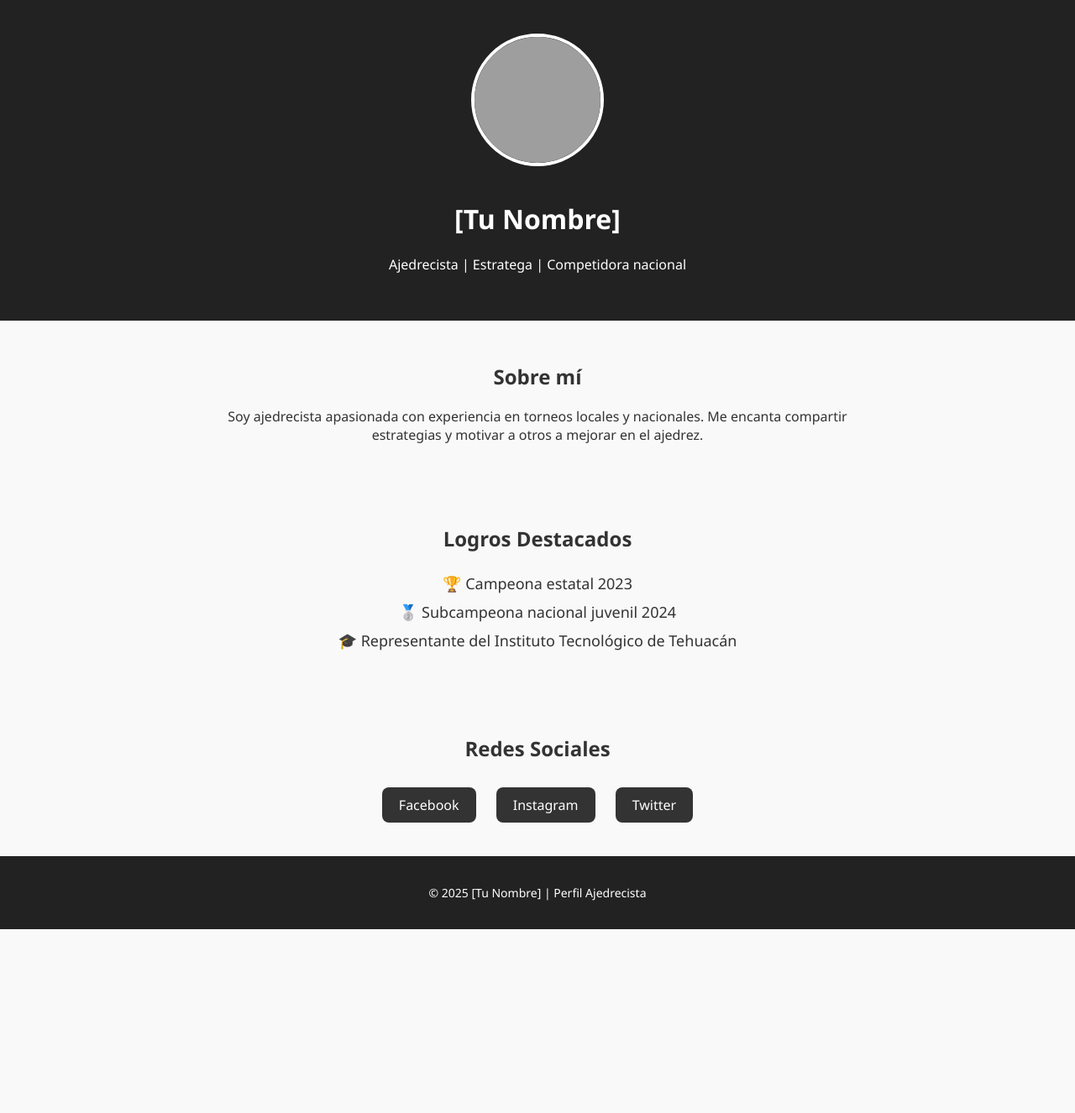
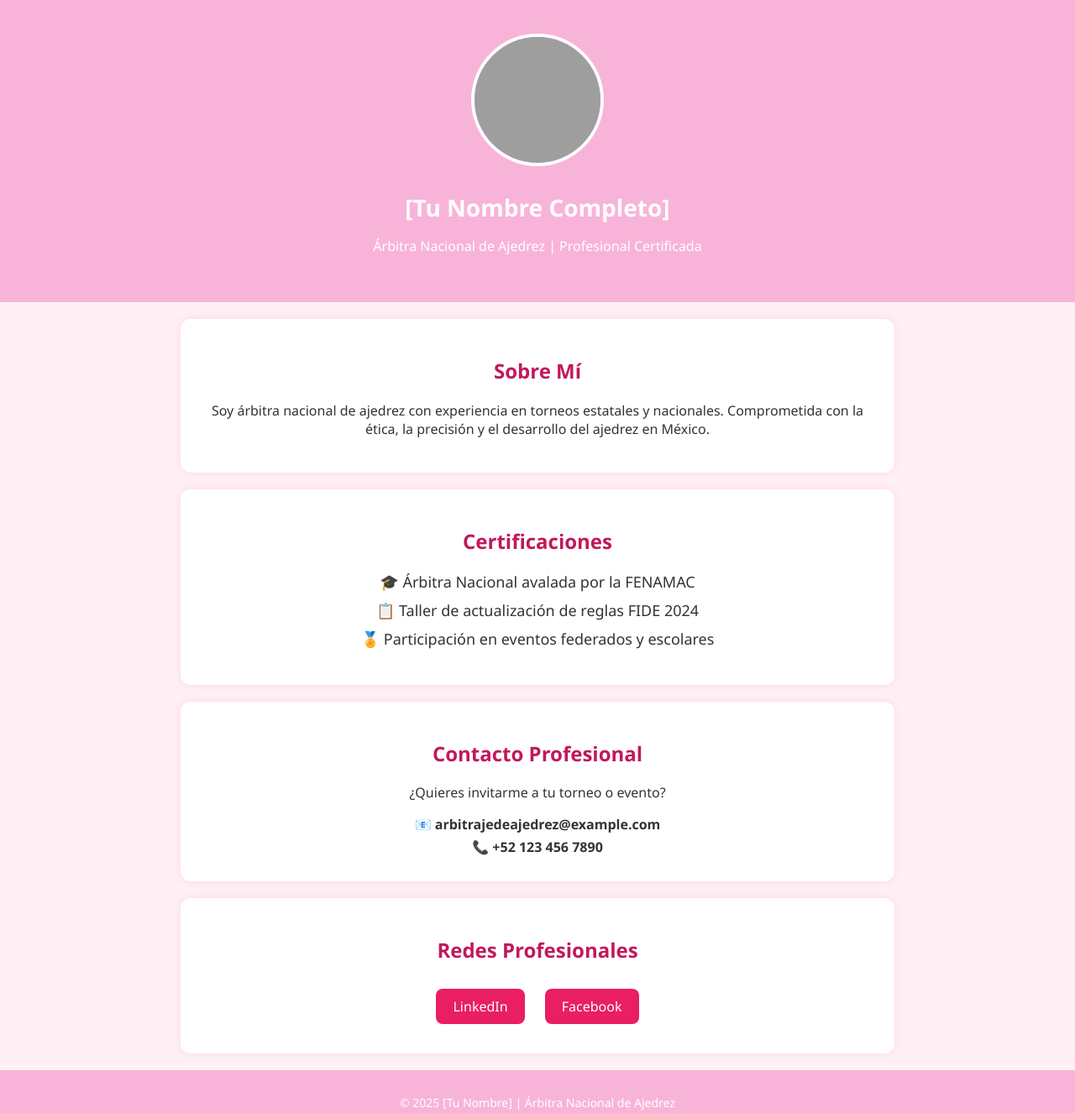
Before and after one commit to rubicat666/RubiCat, a plain HTML site: page index.html in a window 1280 px wide. Shown: the whole page at 84% size. Before the commit the page ends 1107 px from the top, so only its background shows below. Drawn offline with Linux system fonts and the light colour scheme; grey boxes are pictures that could not be loaded.

Commit message:
Pink Chess

```diff
--- a/index.html
+++ b/index.html
@@ -3,43 +3,49 @@
 <head>
     <meta charset="UTF-8">
     <meta name="viewport" content="width=device-width, initial-scale=1.0">
-    <title>Perfil Ajedrecista</title>
+    <title>Perfil Profesional - Árbitra de Ajedrez</title>
     <link rel="stylesheet" href="styles.css">
 </head>
 <body>
     <header>
-        <div class="contenedor-header">
-            <img src="img/perfil.jpg" alt="Foto de perfil" class="foto-perfil">
-            <h1>[Tu Nombre]</h1>
-            <p>Ajedrecista | Estratega | Competidora nacional</p>
-        </div>
+        <img src="img/perfil.jpg" alt="Foto profesional" class="foto-perfil">
+        <h1>[Tu Nombre Completo]</h1>
+        <p>Árbitra Nacional de Ajedrez | Profesional Certificada</p>
     </header>
 
     <section class="seccion">
-        <h2>Sobre mí</h2>
-        <p>Soy ajedrecista apasionada con experiencia en torneos locales y nacionales. Me encanta compartir estrategias y motivar a otros a mejorar en el ajedrez.</p>
+        <h2>Sobre Mí</h2>
+        <p>Soy árbitra nacional de ajedrez con experiencia en torneos estatales y nacionales. Comprometida con la ética, la precisión y el desarrollo del ajedrez en México.</p>
     </section>
 
     <section class="seccion">
-        <h2>Logros Destacados</h2>
+        <h2>Certificaciones</h2>
         <ul>
-            <li>🏆 Campeona estatal 2023</li>
-            <li>🥈 Subcampeona nacional juvenil 2024</li>
-            <li>🎓 Representante del Instituto Tecnológico de Tehuacán</li>
+            <li>🎓 Árbitra Nacional avalada por la FENAMAC</li>
+            <li>📋 Taller de actualización de reglas FIDE 2024</li>
+            <li>🏅 Participación en eventos federados y escolares</li>
         </ul>
     </section>
 
     <section class="seccion">
-        <h2>Redes Sociales</h2>
+        <h2>Contacto Profesional</h2>
+        <p>¿Quieres invitarme a tu torneo o evento?</p>
+        <div class="contacto">
+            <p>📧 arbitrajedeajedrez@example.com</p>
+            <p>📞 +52 123 456 7890</p>
+        </div>
+    </section>
+
+    <section class="seccion">
+        <h2>Redes Profesionales</h2>
         <div class="redes">
+            <a href="https://linkedin.com" target="_blank">LinkedIn</a>
             <a href="https://facebook.com" target="_blank">Facebook</a>
-            <a href="https://instagram.com" target="_blank">Instagram</a>
-            <a href="https://twitter.com" target="_blank">Twitter</a>
         </div>
     </section>
 
     <footer>
-        <p>&copy; 2025 [Tu Nombre] | Perfil Ajedrecista</p>
+        <p>&copy; 2025 [Tu Nombre] | Árbitra Nacional de Ajedrez</p>
     </footer>
 </body>
 </html>
--- a/styles.css
+++ b/styles.css
@@ -2,52 +2,64 @@ body {
     font-family: 'Segoe UI', sans-serif;
     margin: 0;
     padding: 0;
-    background-color: #f9f9f9;
+    background-color: #fff0f5; /* Rosa claro */
     color: #333;
     text-align: center;
 }
 
 header {
-    background-color: #222;
+    background-color: #f8b4d8; /* Rosa suave */
     color: white;
     padding: 40px 20px;
-}
-
-.contenedor-header {
-    max-width: 800px;
-    margin: auto;
 }
 
 .foto-perfil {
     width: 150px;
     height: 150px;
+    object-fit: cover;
     border-radius: 50%;
-    object-fit: cover;
+    border: 4px solid white;
     margin-bottom: 15px;
-    border: 4px solid white;
+}
+
+h1 {
+    margin: 10px 0;
+    font-size: 28px;
 }
 
 .seccion {
-    padding: 30px 20px;
+    background-color: white;
+    margin: 20px auto;
+    padding: 25px;
     max-width: 800px;
-    margin: auto;
+    border-radius: 12px;
+    box-shadow: 0 0 10px rgba(248, 180, 216, 0.4);
+}
+
+h2 {
+    color: #c2185b; /* Rosa oscuro */
 }
 
 ul {
     list-style: none;
     padding: 0;
+    font-size: 18px;
 }
 
 ul li {
-    padding: 5px 0;
-    font-size: 18px;
+    margin: 10px 0;
+}
+
+.contacto p {
+    margin: 5px 0;
+    font-weight: bold;
 }
 
 .redes a {
     display: inline-block;
     margin: 10px;
     padding: 10px 20px;
-    background-color: #333;
+    background-color: #e91e63; /* Rosa fuerte */
     color: white;
     text-decoration: none;
     border-radius: 8px;
@@ -55,12 +67,12 @@ ul li {
 }
 
 .redes a:hover {
-    background-color: #555;
+    background-color: #ad1457;
 }
 
 footer {
-    background-color: #222;
+    background-color: #f8b4d8;
     color: white;
-    padding: 20px;
+    padding: 15px;
     font-size: 14px;
 }
```
